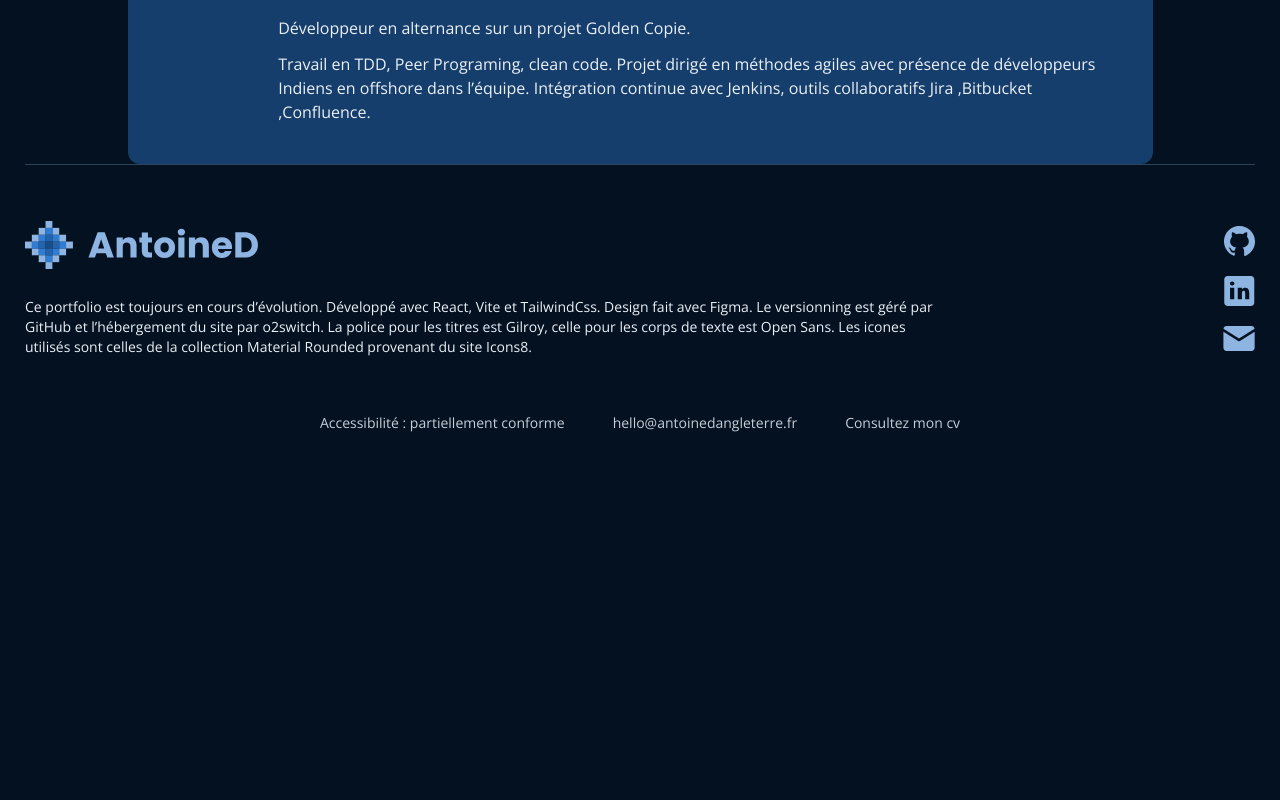
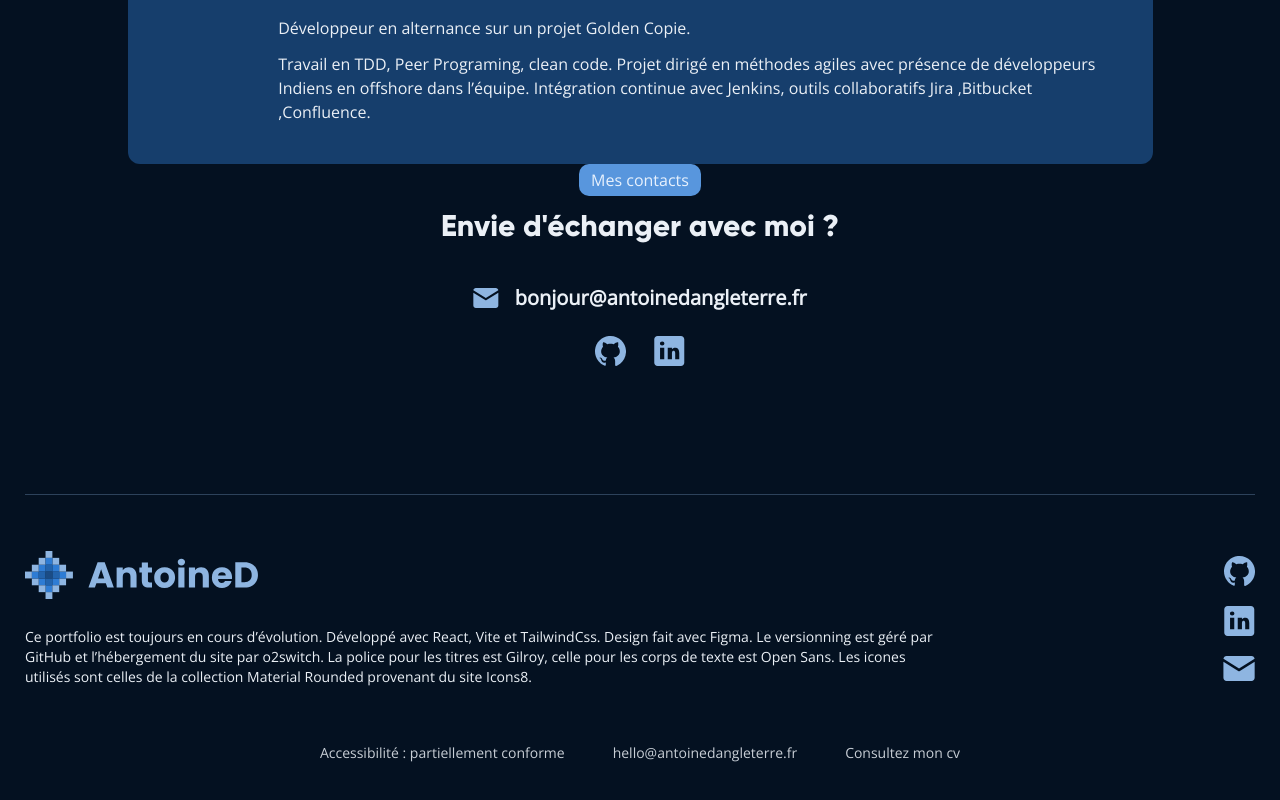
Before and after one commit to adangleterre/antoinedangleterre.com, a Next.js app: page / in a window 1280 px wide. Shown: the part 1162-1962 px from the top of the page. Before the commit the page ends 1643 px from the top, so only its background shows below. Built offline with nearby package versions, Linux system fonts and the light colour scheme.

Commit message:
Add contact section

```diff
--- a/app/page.tsx
+++ b/app/page.tsx
@@ -1,3 +1,4 @@
+import Contact from "@/sections/Contact";
 import Experiences from "@/sections/Experiences";
 import Footer from "@/sections/Footer";
 import Hero from "@/sections/Hero";
@@ -14,6 +15,9 @@ export default function Home() {
         <section>
           <Experiences />
         </section>
+        <section className="mb-24 md:mb-32">
+          <Contact />
+        </section>
         <Footer />
       </main>
     </>
--- /dev/null
+++ b/sections/Contact.tsx
@@ -0,0 +1,24 @@
+import Badge from "@/components/Badge"
+import Icons from "@/components/Icons"
+
+function Contact() {
+    return (
+        <div className="flex flex-col items-center">
+            <Badge sectionName="Mes contacts" />
+            <p className="text-2xl text-center md:text-3xl font-extrabold font-gilroy">Envie d'échanger avec moi ?</p>
+            <a href="mailto:bonjour@antoinedangleterre.com" target="_blank">
+                <div className="mb-6 mt-10 font-bold text-lg sm:text-xl flex gap-4 items-center"><Icons name="mail" size={20} /> bonjour@antoinedangleterre.fr</div>
+            </a>
+            <div className="flex gap-7">
+                <a href="https://github.com/adangleterre" target="_blank">
+                    <Icons name={"github"} size={30} />
+                </a>
+                <a href="http://fr.linkedin.com/in/antoine-dangleterre" target="_blank">
+                    <Icons name={"linkedin"} size={30} />
+                </a>
+            </div>
+        </div>
+    )
+}
+
+export default Contact
```
